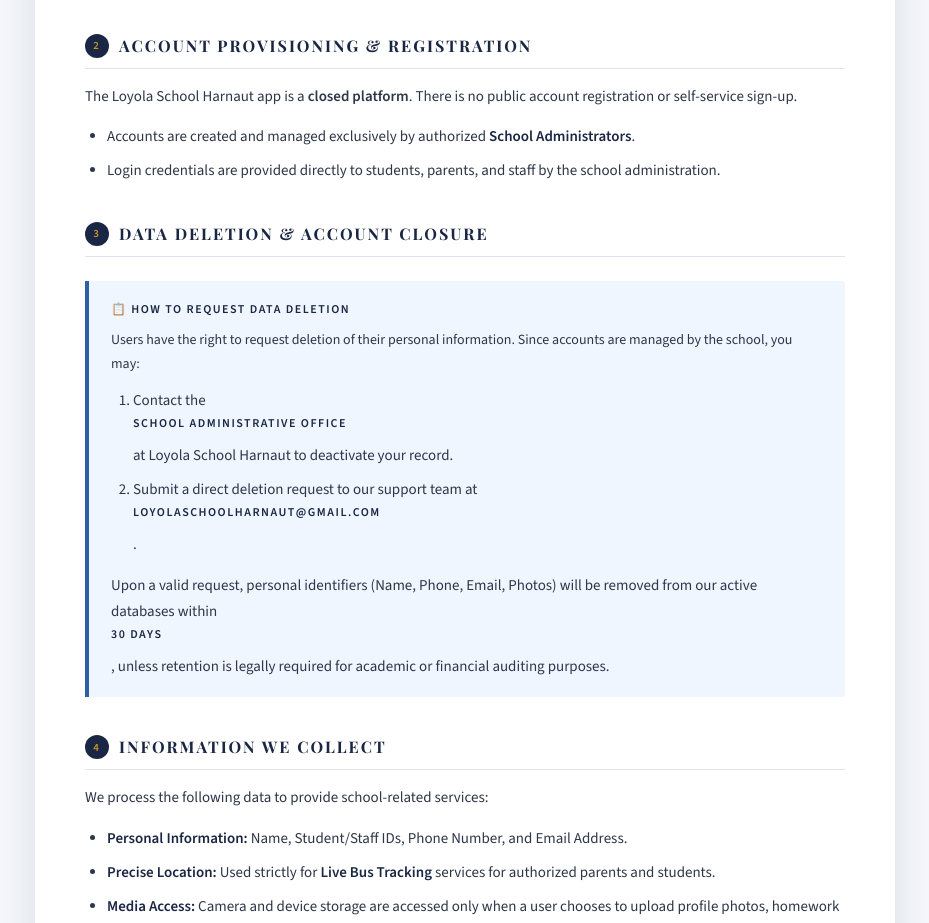
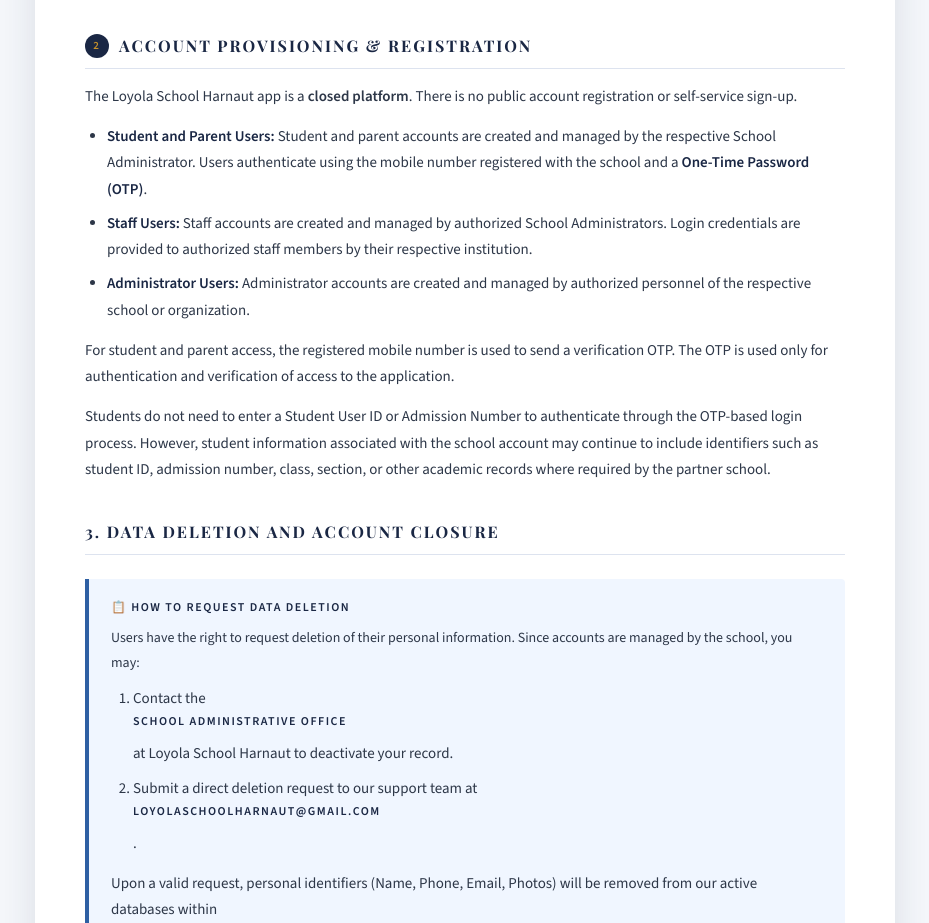
Before and after one commit to vivekswami806/loyola-school-harnout-privacy-policy, a plain HTML site: page index.html in a window 1280 px wide. Shown: the part 800-1723 px from the top of the page, without its empty margins (175-1104 px from the left). Drawn offline with nearby package versions, Linux system fonts and the light colour scheme.

Commit message:
Enhance account provisioning and data deletion sections

```diff
--- a/index.html
+++ b/index.html
@@ -287,11 +287,47 @@
     <h3><span class="num">2</span> Account Provisioning &amp; Registration</h3>
     <p>The Loyola School Harnaut app is a <strong>closed platform</strong>. There is no public account registration or self-service sign-up.</p>
     <ul>
-      <li>Accounts are created and managed exclusively by authorized <strong>School Administrators</strong>.</li>
-      <li>Login credentials are provided directly to students, parents, and staff by the school administration.</li>
+        <li>
+            <strong>Student and Parent Users:</strong>
+            Student and parent accounts are created and managed by the
+            respective School Administrator. Users authenticate using the
+            mobile number registered with the school and a
+            <strong>One-Time Password (OTP)</strong>.
+        </li>
+
+        <li>
+            <strong>Staff Users:</strong>
+            Staff accounts are created and managed by authorized
+            School Administrators. Login credentials are provided to
+            authorized staff members by their respective institution.
+        </li>
+
+        <li>
+            <strong>Administrator Users:</strong>
+            Administrator accounts are created and managed by authorized
+            personnel of the respective school or organization.
+        </li>
     </ul>
 
-    <h3><span class="num">3</span> Data Deletion &amp; Account Closure</h3>
+    <p>
+        For student and parent access, the registered mobile number is used
+        to send a verification OTP. The OTP is used only for authentication
+        and verification of access to the application.
+    </p>
+
+    <p>
+        Students do not need to enter a Student User ID or Admission Number
+        to authenticate through the OTP-based login process. However,
+        student information associated with the school account may continue
+        to include identifiers such as student ID, admission number,
+        class, section, or other academic records where required by the
+        partner school.
+    </p>
+
+
+    <!-- 4. DATA DELETION -->
+    <h3>3. DATA DELETION AND ACCOUNT CLOSURE</h3>
+
     <div class="box-info">
       <strong>📋 How to Request Data Deletion</strong>
       Users have the right to request deletion of their personal information. Since accounts are managed by the school, you may:
```
